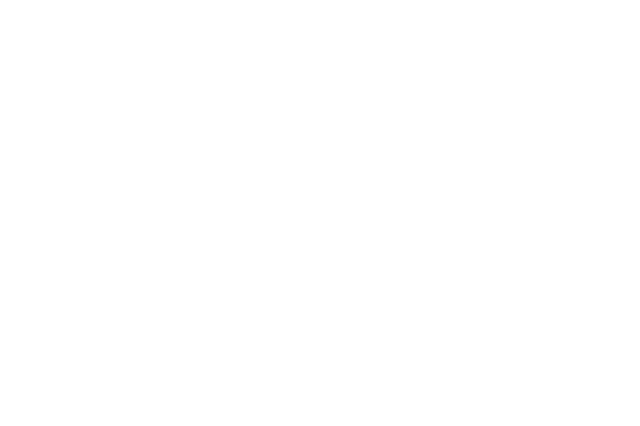
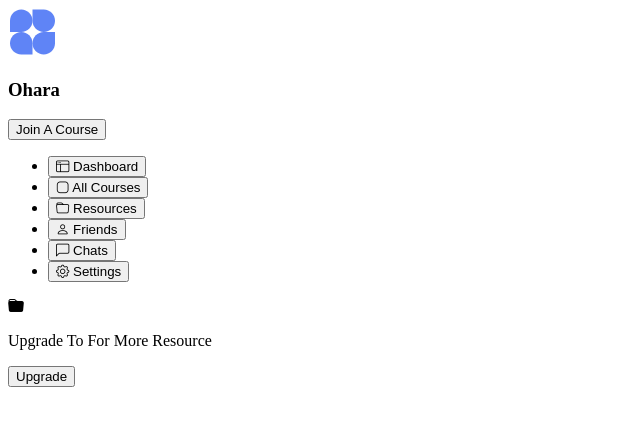
Before and after one commit to MohamadMahdi-Tasha/Dashboard-2, a plain HTML site: page index.html in a window 1280 px wide. Shown: the whole page, without its empty margins (0-640 px from the left). Drawn offline with nearby package versions, Linux system fonts and the light colour scheme.

Commit message:
created structure of left side of page

```diff
--- a/index.html
+++ b/index.html
@@ -3,7 +3,8 @@
 <html lang="en">
 <head>
     <meta charset="UTF-8">
-        <meta name="viewport" content="width=device-width, user-scalable=no, initial-scale=1.0, maximum-scale=1.0, minimum-scale=1.0">
+    <meta name="viewport"
+          content="width=device-width, user-scalable=no, initial-scale=1.0, maximum-scale=1.0, minimum-scale=1.0">
     <meta http-equiv="X-UA-Compatible" content="ie=edge">
     <!--Theme Color Of Page-->
     <meta name="theme-color" content="#5F84F6">
@@ -24,6 +25,73 @@
 </head>
 <!--Our Page Content Goes Here-->
 <body>
-
+<!--Left Side Of Page-->
+<nav>
+    <!--Top Side-->
+    <div>
+        <div>
+            <img src="src/img/logo.svg" alt="Logo Image">
+            <h3>Ohara</h3>
+        </div>
+        <a href="#"><button>Join A Course</button></a>
+    </div>
+    <!-- Middle Side-->
+    <ul>
+        <li>
+            <a href="#">
+                <button>
+                    <i class="bi bi-window-sidebar"></i>
+                    Dashboard
+                </button>
+            </a>
+        </li>
+        <li>
+            <a href="#">
+                <button>
+                    <i class="bi bi-app"></i>
+                    All Courses
+                </button>
+            </a>
+        </li>
+        <li>
+            <a href="#">
+                <button>
+                    <i class="bi bi-folder"></i>
+                    Resources
+                </button>
+            </a>
+        </li>
+        <li>
+            <a href="#">
+                <button>
+                    <i class="bi bi-person"></i>
+                    Friends
+                </button>
+            </a>
+        </li>
+        <li>
+            <a href="#">
+                <button>
+                    <i class="bi bi-chat-left"></i>
+                    Chats
+                </button>
+            </a>
+        </li>
+        <li>
+            <a href="#">
+                <button>
+                    <i class="bi bi-gear"></i>
+                    Settings
+                </button>
+            </a>
+        </li>
+    </ul>
+    <!--Bottom Side-->
+    <div>
+        <i class="bi bi-folder-fill"></i>
+        <p>Upgrade To For More Resource</p>
+        <a href="#"><button>Upgrade</button></a>
+    </div>
+</nav>
 </body>
 </html>
```
Lines whose indentation alone changed are shown as unchanged.
